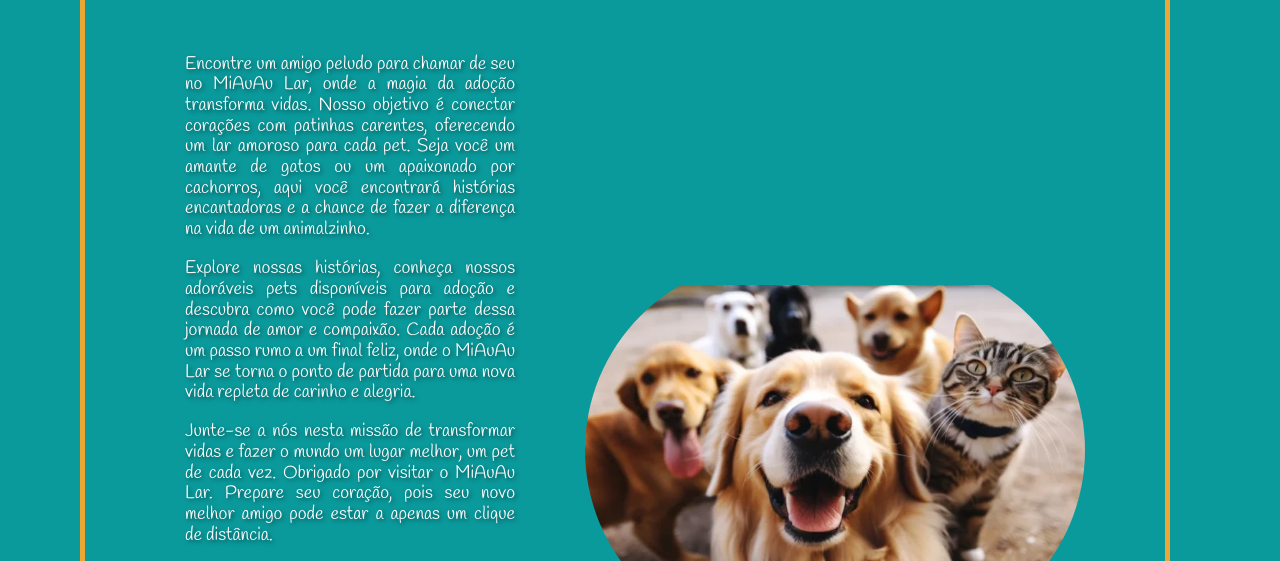
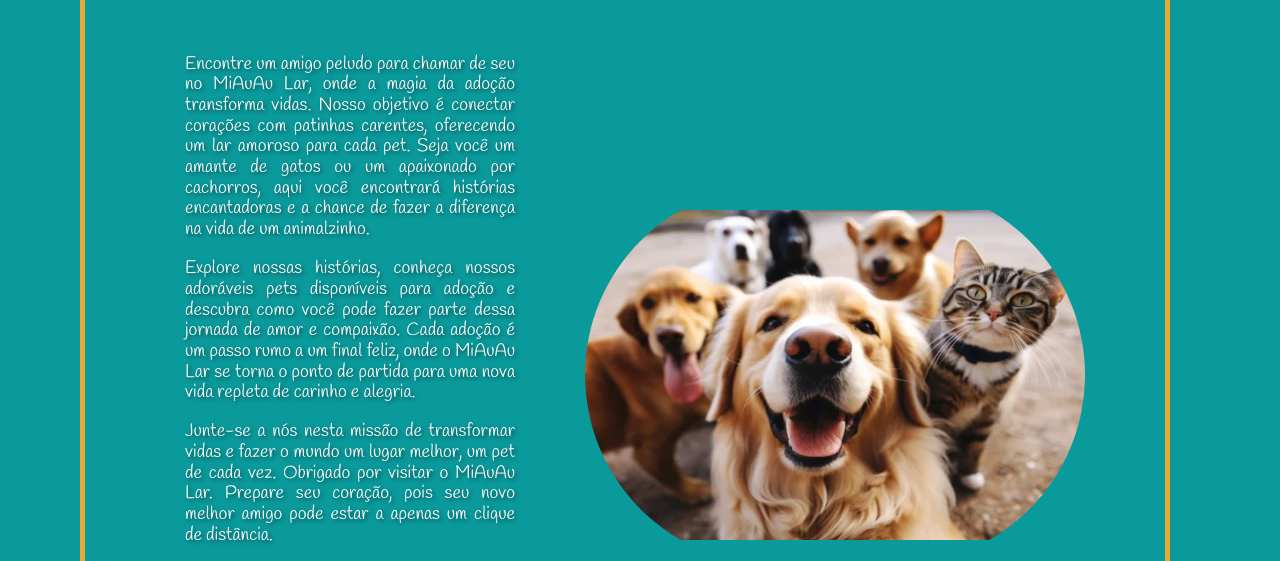
Before and after one commit to eduardowada/MiAuAuLar, a plain HTML site: page index.html in a window 1280 px wide. Shown: the part 384-945 px from the top of the page. Drawn offline with Linux system fonts and the light colour scheme.

Commit message:
Alterado margem superior da imagem do inicio

```diff
--- a/styles/styles.css
+++ b/styles/styles.css
@@ -135,7 +135,7 @@ section h2 {
 
 #img_inicio {
     float: right;
-    margin-top: -325px;
+    margin-top: -400px;
     margin-right: -570px;
 }
 
```
